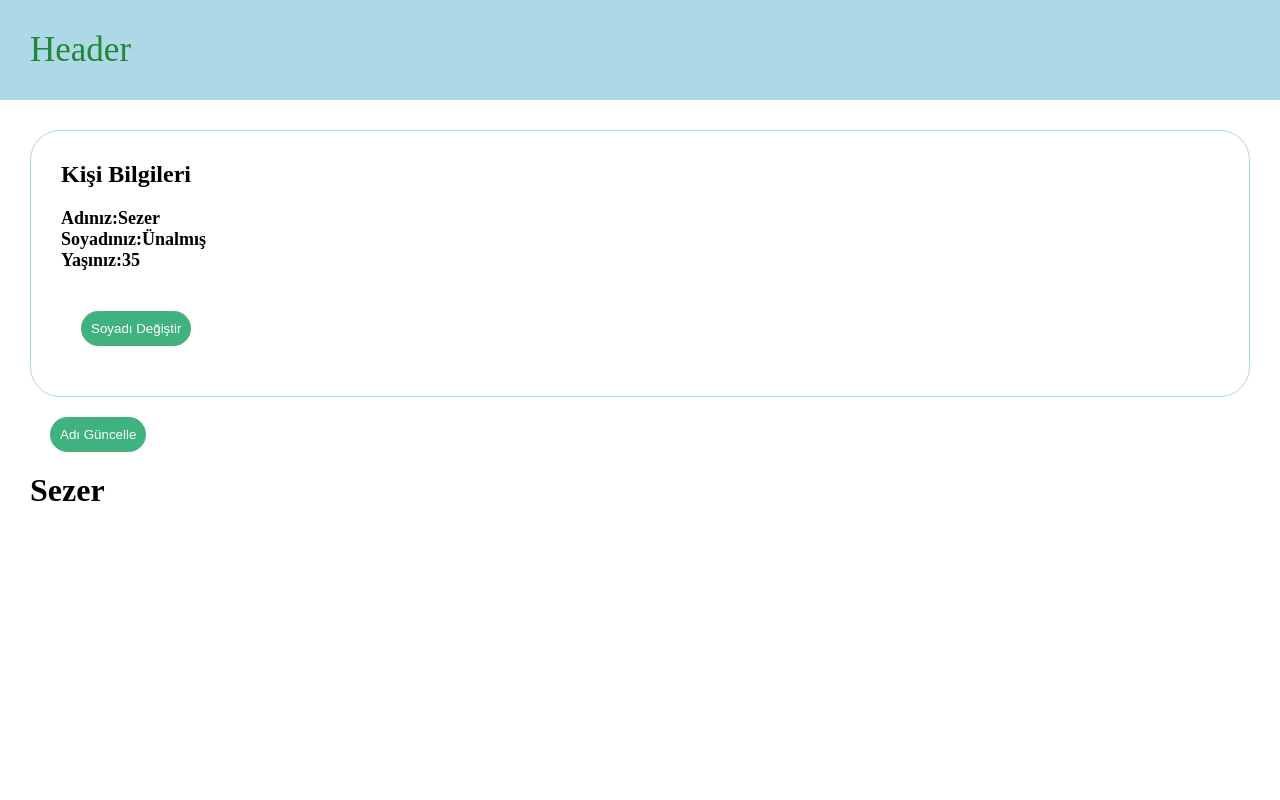
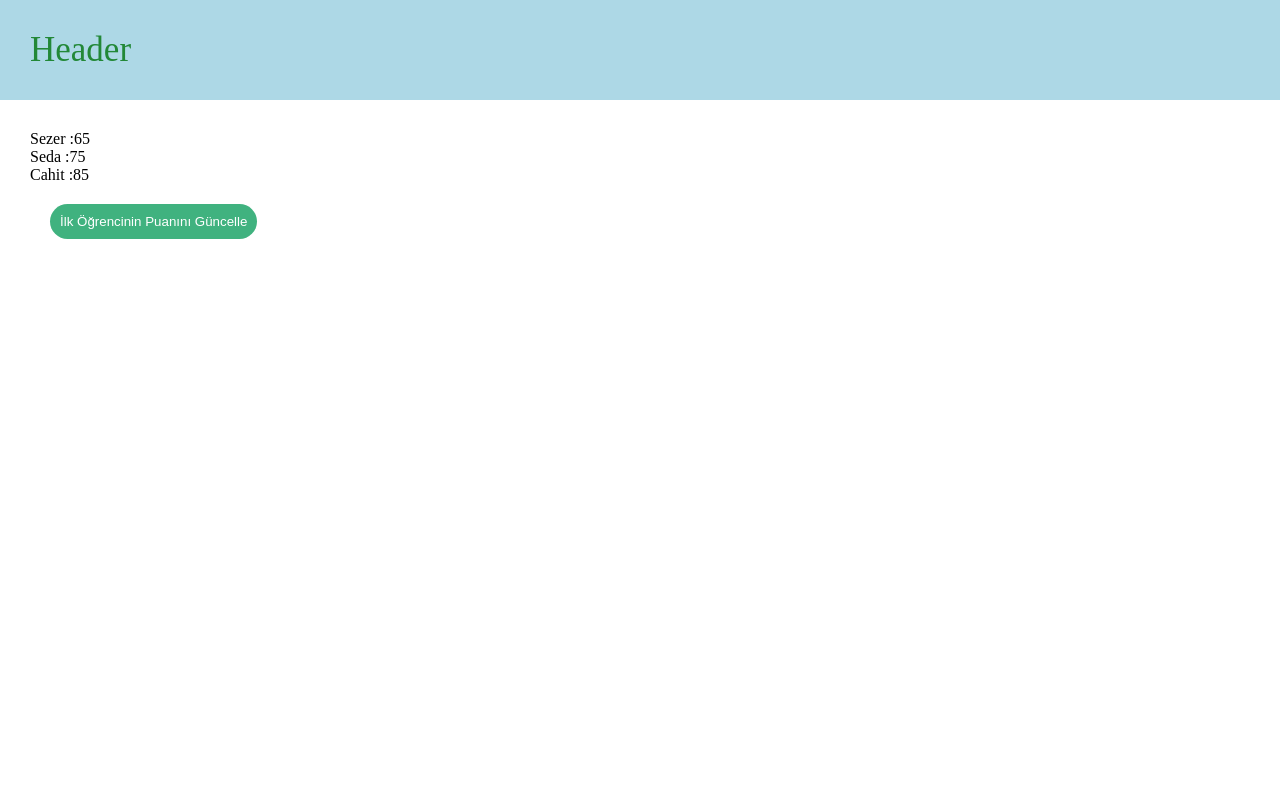
Before and after one commit to Sezer5/VueCompositionApiFirstProject, a Vue app: page / in a window 1280 px wide. Shown: the top 800 px of the page. Built offline with nearby package versions, Linux system fonts and the light colour scheme.

Commit message:
Props İle İki Kere Data Aktarmak

```diff
--- a/src/App.vue
+++ b/src/App.vue
@@ -2,9 +2,11 @@
   <div>
     <app-header/>
       <div class="container">
-          <Person :name="data.name" :lastName="data.lastName" :personAge="data.age" @update-lastname="updateLastname"/>
-          <button @click="updateName">Adı Güncelle</button>
-          <h1>{{name}}</h1>
+          <!-- <Person :name="data.name" :lastName="data.lastName" :personAge="data.age" @update-lastname="updateLastname"/> -->
+          <!-- <button @click="updateName">Adı Güncelle</button>
+          <h1>{{name}}</h1> -->
+          <Students :students="students"/>
+          <button @click="updateStudent">İlk Öğrencinin Puanını Güncelle</button>
       </div>
     <Footer />
   </div>
@@ -16,6 +18,7 @@
 <script setup>
 import Footer from '@/components/Fixed/Footer.vue'
 import Person from '@/components/UserInformation/Person.vue'
+import Students from '@/components/Students/Students.vue'
 import {ref} from 'vue'
     // export default{
     //     setup(){
@@ -25,17 +28,30 @@ import {ref} from 'vue'
 
     // }
     import {reactive} from 'vue'
-    const data=reactive({
+    const students=reactive([{
+      id:1,
       name:'Sezer',
-      lastName:'Ünalmış',
-      age:35
-    });
+      score:65
+    },
+    {
+      id:2,
+      name:'Seda',
+      score:75
+    },
+    {
+      id:3,
+      name:'Cahit',
+      score:85
+    }]);
     const name=ref('Sezer');
     const updateName = ()=>{
       data.name='Seda';
     }
     const updateLastname = (lastName)=>{
       data.lastName=lastName;
+    }
+    const updateStudent = ()=>{
+      students[0].score=70;
     }
 
 </script>
--- /dev/null
+++ b/src/components/Students/Students.vue
@@ -0,0 +1,12 @@
+<template>
+    <StudentsList :students="students"/>
+</template>
+
+<script setup>
+    import StudentsList from '@/components/Students/StudentsList.vue'
+    const props=defineProps(['students'])
+</script>
+
+<style>
+
+</style>
--- /dev/null
+++ b/src/components/Students/StudentsList.vue
@@ -0,0 +1,19 @@
+<template>
+    <div>
+        <ul>
+            <li v-for="student in students" :key="student.id">
+                <span>{{student.name}} :</span><span>{{student.score}}</span>
+            </li>
+        </ul>
+    </div>
+</template>
+
+<script setup>
+const props=defineProps(['students'])
+</script>
+
+<style>
+    li{
+        list-style-type: none;
+    }
+</style>
```
